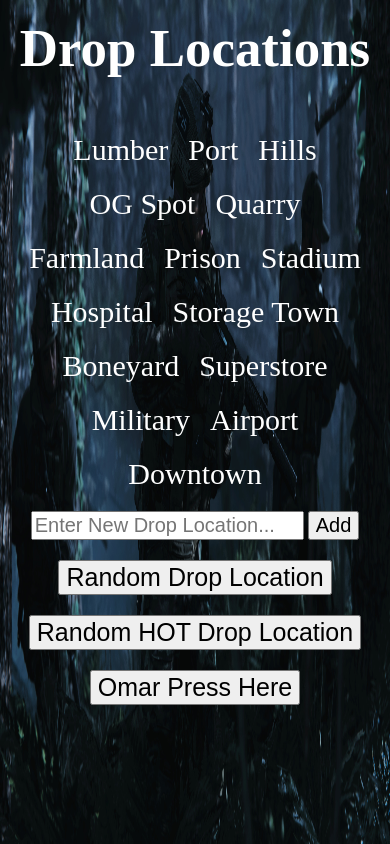
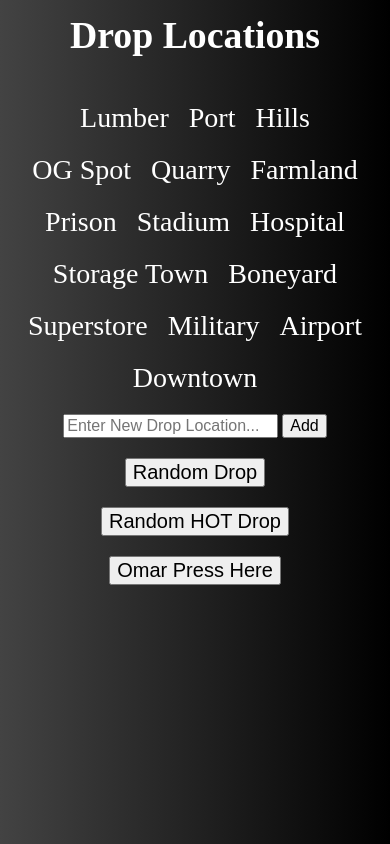
Before and after one commit to manzav95/WarzoneDrops, a plain HTML site: page index.html in a window 390 px wide. Drawn offline with Linux system fonts and the light colour scheme.

Commit message:
added mobile responsiveness

```diff
--- a/index.html
+++ b/index.html
@@ -15,24 +15,24 @@
           <input
             type="text"
             id="drop-input"
-            style="font-size: 20px;"
+            style="font-size: 100%;"
             placeholder="Enter New Drop Location..."
             onfocus="this.value = ''"
           />
           <input
             type="submit"
             id="add-btn"
-            style="font-size: 20px;"
+            style="font-size: 100%;"
             value="Add"
             onclick="addDrop()"
           />
         </form>
         <div class="button-wrapper">
           <button type="submit" id="random-btn" onclick="dropGen()">
-            Random Drop Location
+            Random Drop
           </button>
           <button type="submit" id="random-btn" onclick="hotDropGen()">
-            Random HOT Drop Location
+            Random HOT Drop
           </button>
           <button type="submit" id="random-btn" onclick="omar()">
             Omar Press Here
--- a/style.css
+++ b/style.css
@@ -8,7 +8,6 @@ body {
 .main-wrapper {
   text-align: center;
   width: 100%;
-  height: 90vh;
   display: flex;
   flex-direction: column;
   justify-content: space-between;
@@ -17,7 +16,7 @@ body {
 
 .main-h1 {
   font-size: 14mm;
-  margin-top: 10px;
+  margin-top: 60px;
 }
 
 .drop-input {
@@ -41,7 +40,7 @@ button {
   display: flex;
   flex-wrap: wrap;
   justify-content: center;
-  padding:10px;
+  padding: 10px;
 }
 
 #my-list p {
@@ -53,7 +52,7 @@ p {
   font-size: 30px;
 }
 
-.button-wrapper{
+.button-wrapper {
   margin: 10px;
 }
 
@@ -70,4 +69,33 @@ p {
 
 #result {
   color: rgb(168, 0, 0);
+  font-size: 16mm;
 }
+
+@media only screen and (max-width: 600px) {
+  body {
+    background: #000000; /* fallback for old browsers */
+    background: -webkit-linear-gradient(
+      to right,
+      #434343,
+      #000000
+    ); /* Chrome 10-25, Safari 5.1-6 */
+    background: linear-gradient(
+      to right,
+      #434343,
+      #000000
+    ); /* W3C, IE 10+/ Edge, Firefox 16+, Chrome 26+, Opera 12+, Safari 7+ */
+  }
+  .main-h1 {
+    font-size: 10mm;
+    margin-top: 5px;
+  }
+
+  p {
+    font-size: 28px;
+  }
+
+  button {
+    font-size: 20px;
+  }
+}
```
